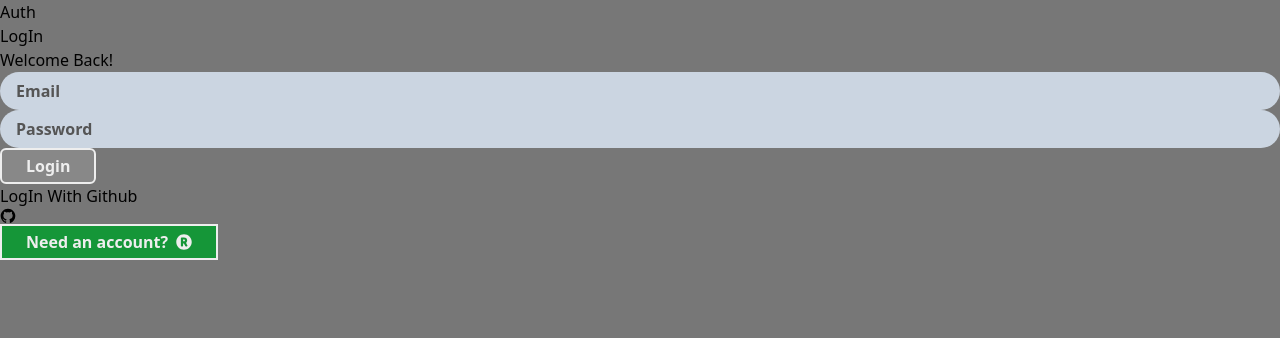
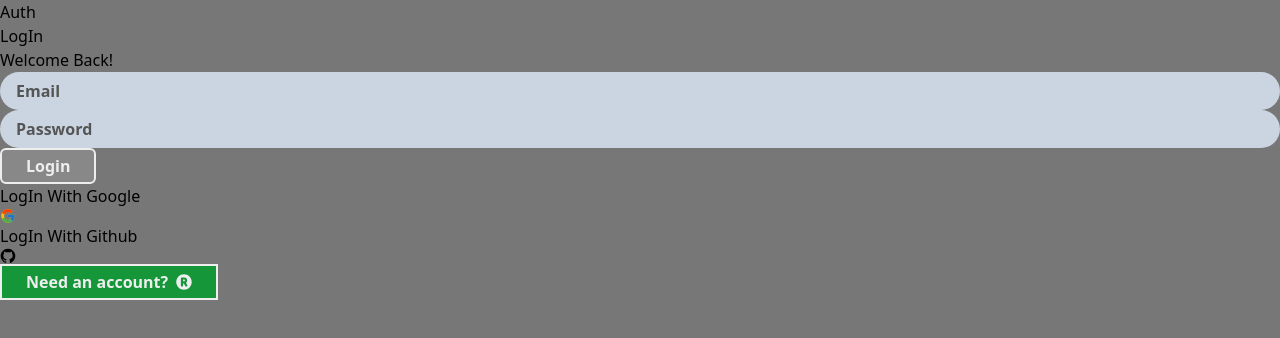
Before and after one commit to YuriyPilipenkoKH/next-routes, a Next.js app: page /login in a window 1280 px wide. Shown: the top 338 px of the page. Built offline with nearby package versions, Linux system fonts and the light colour scheme; no server answers.

Commit message:
SocialLogin updated

```diff
--- a/src/app/components/OAuth/SocialLogin.tsx
+++ b/src/app/components/OAuth/SocialLogin.tsx
@@ -3,8 +3,9 @@ import SignInButton from '../Button/SignInButton'
 
 const SocialLogin = () => {
   return (
-    <div>
-      <SignInButton/>
+    <div className='flex flex-col items-center justify-center gap-4'>
+      <SignInButton provider='google'/>
+      <SignInButton provider='github'/>
     </div>
   )
 }
```
